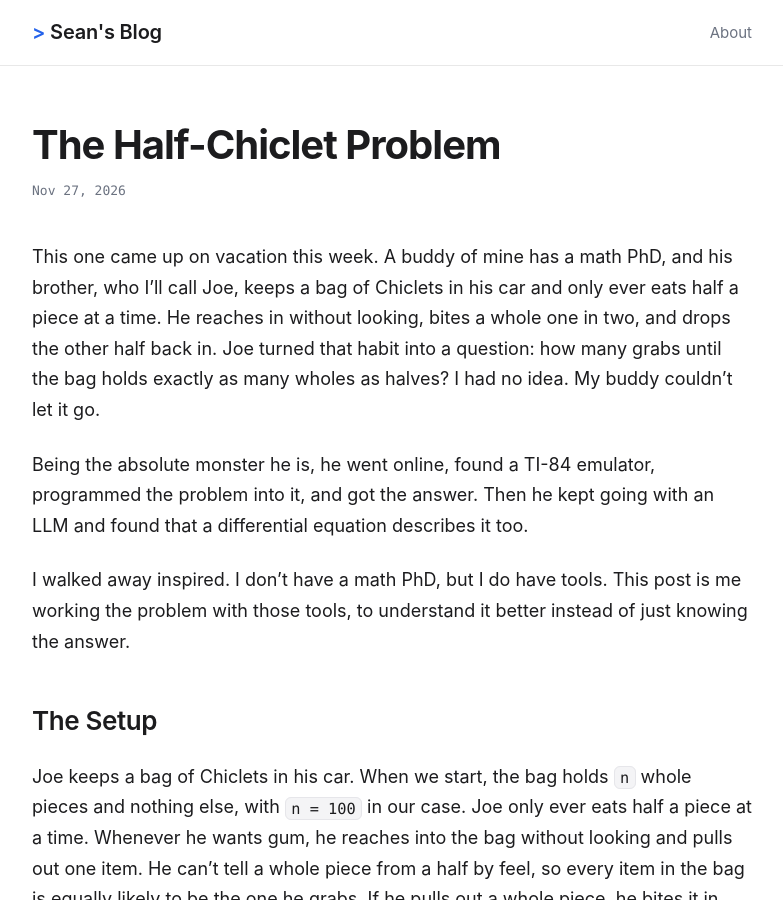
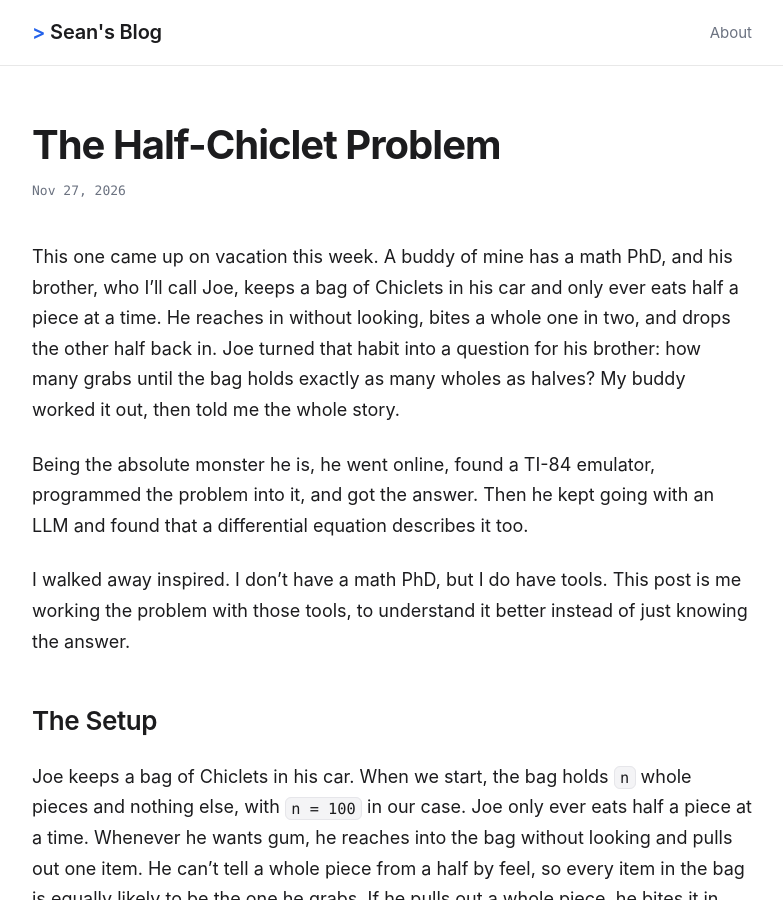
Before and after one commit to SeanPlusPlus/seanplusplus.github.io, a Jekyll site: the page built from _posts/2026-11-27-the-half-chiclet-problem.md, in a window 1280 px wide and 900 px high. Shown: the whole window, without its empty margins (248-1031 px from the left). Built offline with Jekyll 4.4.1, drawn with Linux system fonts in a browser that asks for light colours.

Commit message:
docs: fix who solved it first in the opening
Co-Authored-By: Claude Opus 5.5 <noreply@anthropic.com>

```diff
--- a/_posts/2026-11-27-the-half-chiclet-problem.md
+++ b/_posts/2026-11-27-the-half-chiclet-problem.md
@@ -4,7 +4,7 @@ title: "The Half-Chiclet Problem"
 date: 2026-11-27
 ---
 
-This one came up on vacation this week. A buddy of mine has a math PhD, and his brother, who I'll call Joe, keeps a bag of Chiclets in his car and only ever eats half a piece at a time. He reaches in without looking, bites a whole one in two, and drops the other half back in. Joe turned that habit into a question: how many grabs until the bag holds exactly as many wholes as halves? I had no idea. My buddy couldn't let it go.
+This one came up on vacation this week. A buddy of mine has a math PhD, and his brother, who I'll call Joe, keeps a bag of Chiclets in his car and only ever eats half a piece at a time. He reaches in without looking, bites a whole one in two, and drops the other half back in. Joe turned that habit into a question for his brother: how many grabs until the bag holds exactly as many wholes as halves? My buddy worked it out, then told me the whole story.
 
 Being the absolute monster he is, he went online, found a TI-84 emulator, programmed the problem into it, and got the answer. Then he kept going with an LLM and found that a differential equation describes it too.
 
```
